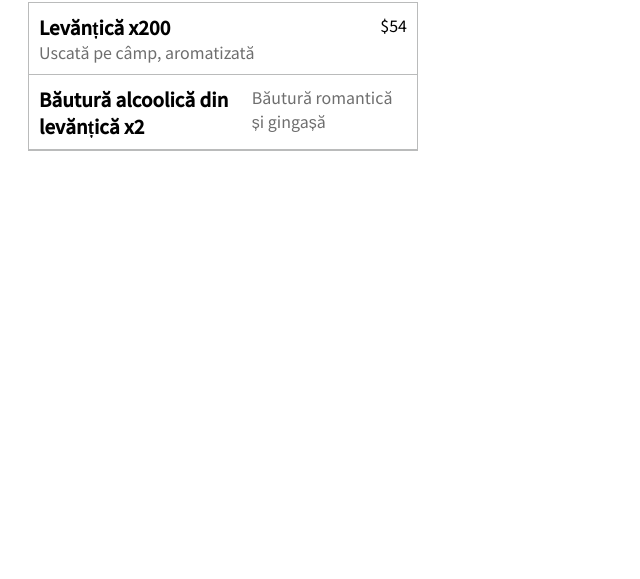
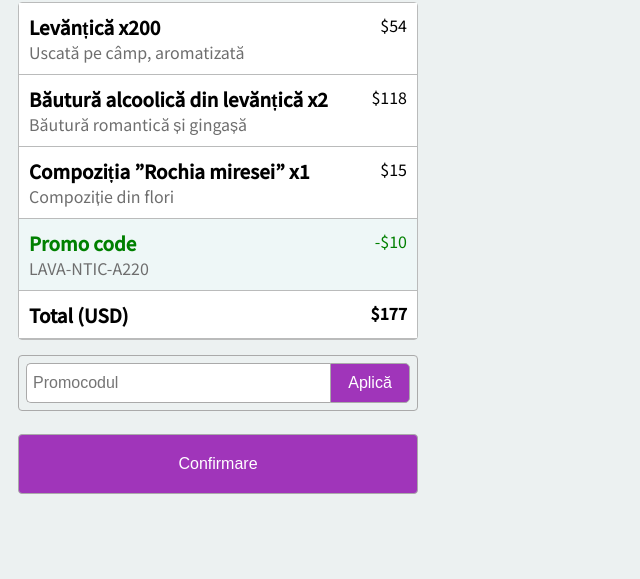
Before and after one commit to one-lightning/practical-ui, a website: page pages/lavender-fest-shop-cart/index.html in a window 1280 px wide. Shown: the part 221-800 px from the top of the page, without its empty margins (0-640 px from the left). Drawn offline with Linux system fonts and the light colour scheme.

Commit message:
Finalizing lavender shop cart design

```diff
--- a/pages/lavender-fest-shop-cart/index.html
+++ b/pages/lavender-fest-shop-cart/index.html
@@ -25,14 +25,43 @@
                     <span class="product-item-price">$54</span>
                 </li>
                 <li class="prodlist-item">
+                    <div class="prodlist-item-container">
                         <h3 class="prodlist-item-name">Băutură alcoolică din levănțică <span
                                 class="prodlist-item-count">x2</span></h3>
                         <p class="prodlist-item-info">Băutură romantică și gingașă</p>
+                    </div>
+                    <span class="product-item-price">$118</span>
+                </li>
+                <li class="prodlist-item">
+                    <div class="prodlist-item-container">
+                        <h3 class="prodlist-item-name">Compoziția ”Rochia miresei” <span
+                                class="prodlist-item-count">x1</span></h3>
+                        <p class="prodlist-item-info">Compoziție din flori</p>
+                    </div>
+                    <span class="product-item-price">$15</span>
+                </li>
+                <li class="prodlist-item promocode">
+                    <div class="prodlist-item-container">
+                        <h3 class="prodlist-item-name">Promo code</h3>
+                        <p class="prodlist-item-info">LAVA-NTIC-A220</p>
+                    </div>
+                    <span class="product-item-price">-$10</span>
+                </li>
+                <li class="prodlist-item">
+                    <div class="prodlist-item-container last">
+                        <h3 class="prodlist-item-name">Total (USD)</h3>
+                    </div>
+                    <span class="product-item-price"><b>$177</b></span>
                 </li>
             </ul>
         </div>
+        <div class="promo-code-field-form">
+            <input type="text" placeholder="Promocodul">
+            <button>Aplică</button>
         </div>
-
+        <div class="confirm-container">
+            <button type="submit" class="confirm-button">Confirmare</button>
+        </div>
     </div>
 </body>
 
--- a/pages/lavender-fest-shop-cart/styles.css
+++ b/pages/lavender-fest-shop-cart/styles.css
@@ -2,6 +2,7 @@
 
 body {
   font-family: 'Noto Sans JP', sans-serif;
+  background-color: rgb(236, 241, 241);
 }
 
 .shopping-cart {
@@ -42,10 +43,6 @@ body {
   font-size: 17px;
 }
 
-.prodlist-cart-items {
-  margin-left: 10px;
-}
-
 .prodlist-items {
   border: 1px solid rgb(186, 187, 187);
   display: flex;
@@ -53,6 +50,7 @@ body {
   margin: 0;
   list-style-type: none;
   padding: 0;
+  border-radius: 4px;
 }
 
 .prodlist-item {
@@ -60,6 +58,7 @@ body {
   padding: 10px;
   display: flex;
   justify-content: space-between;
+  background-color: #ffffff;
 }
 
 .prodlist-item-name {
@@ -71,3 +70,61 @@ body {
   color: rgb(110, 110, 110);
   margin: 0;
 }
+
+.promocode {
+  color: green;
+  background: rgb(238, 247, 247);
+}
+
+.prodlist-item-container .last {
+  border: none;
+}
+
+.promo-code-field-form {
+  margin-top: 15px;
+  border: 1px solid #aaa;
+  border-radius: 4px;
+  padding: 7px;
+  display: flex;
+}
+
+.promo-code-field-form input {
+  flex-grow: 1;
+  border-radius: 0px;
+  border-top-left-radius: 5px;
+  border-bottom-left-radius: 5px;
+  border: 1px solid #aaa;
+  border-right: none;
+  font-size: 16px;
+}
+
+.promo-code-field-form button {
+  width: 80px;
+  height: 40px;
+  background-color: #a035ba;
+  border: 1px solid #aaa;
+  border-radius: 0px;
+  border-top-right-radius: 5px;
+  border-bottom-right-radius: 5px;
+  color: #ffffff;
+  font-size: 16px;
+}
+
+.promo-code-field-form input,
+.promo-code-field-form button {
+  padding: 6px;
+}
+
+.confirm-container {
+  margin-top: 23px;
+}
+
+.confirm-button {
+  width: 100%;
+  height: 60px;
+  border-radius: 4px;
+  background-color: #a035ba;
+  border: 1px solid #aaa;
+  color: #ffffff;
+  font-size: 16px;
+}
```
Lines whose indentation alone changed are shown as unchanged.
